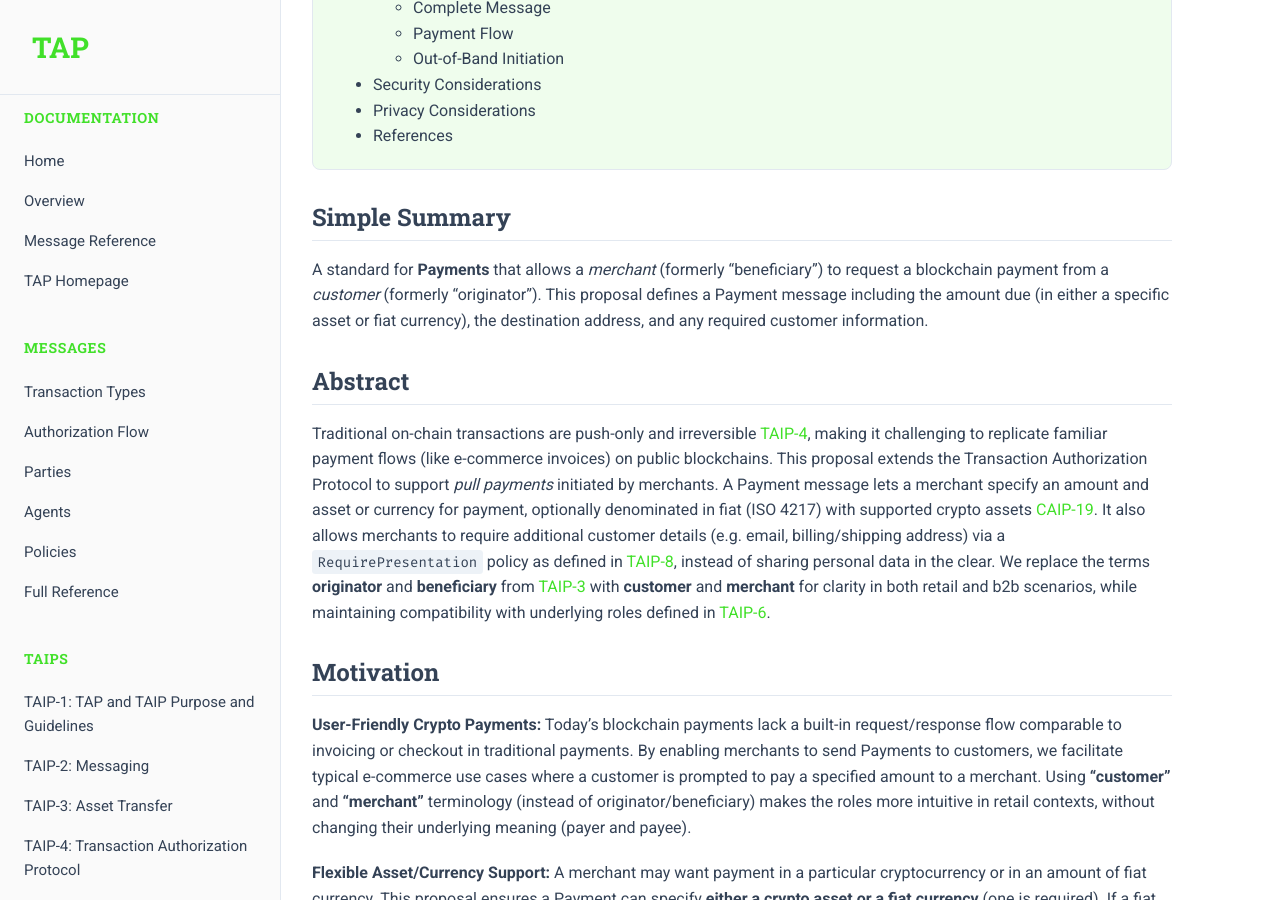
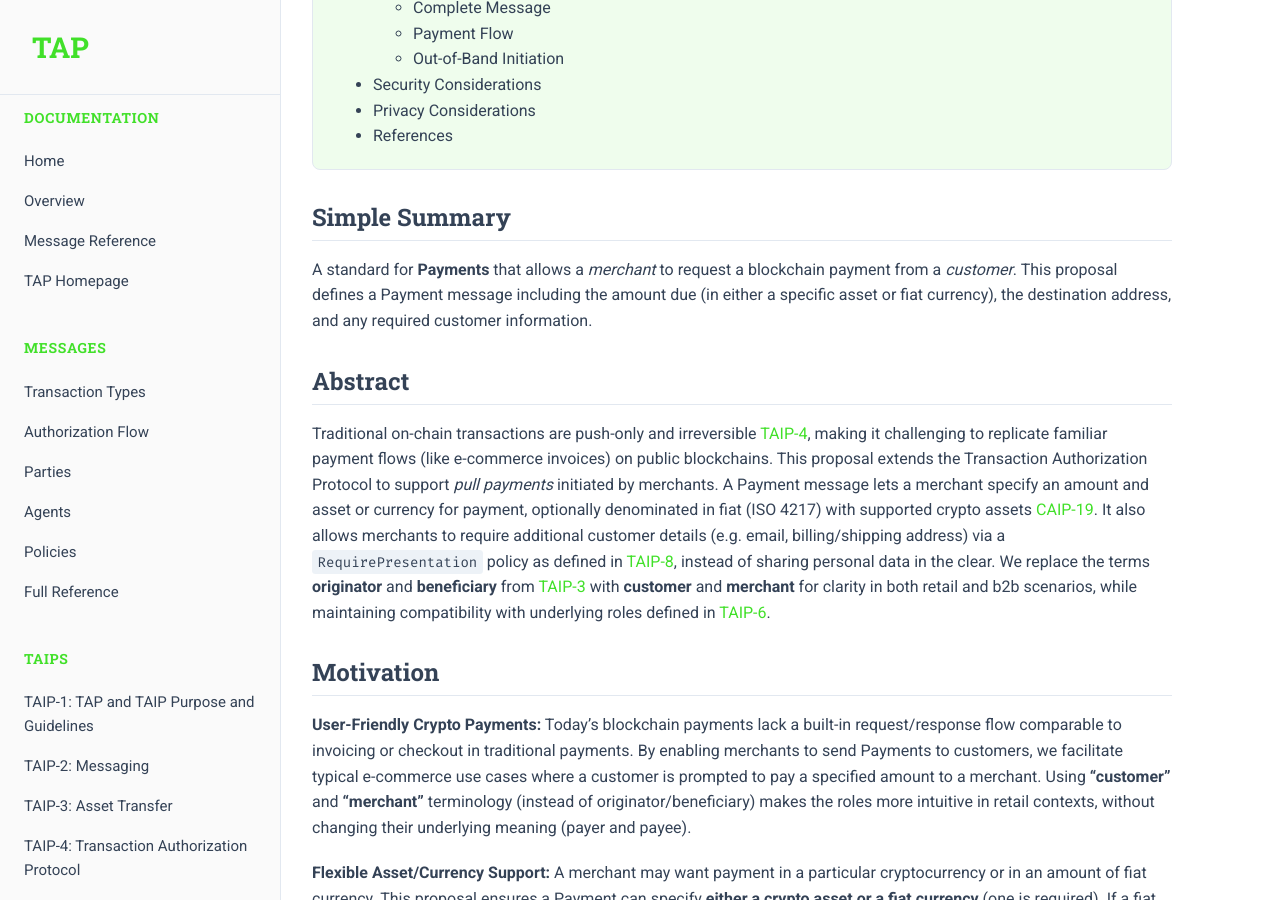
Before and after one commit to TransactionAuthorizationProtocol/TAIPs, a Jekyll site: the page built from TAIPs/taip-14.md, in a window 1280 px wide and 900 px high, scrolled down 504 px. Built offline with Jekyll 4.4.1, drawn with Linux system fonts in a browser that asks for light colours.

Commit message:
language tweak

```diff
--- a/TAIPs/taip-14.md
+++ b/TAIPs/taip-14.md
@@ -11,7 +11,7 @@ requires: 2, 3, 4, 6, 7, 8, 9
 
 ## Simple Summary
 
-A standard for **Payments** that allows a *merchant* (formerly "beneficiary") to request a blockchain payment from a *customer* (formerly "originator"). This proposal defines a Payment message including the amount due (in either a specific asset or fiat currency), the destination address, and any required customer information.
+A standard for **Payments** that allows a *merchant* to request a blockchain payment from a *customer*. This proposal defines a Payment message including the amount due (in either a specific asset or fiat currency), the destination address, and any required customer information.
 
 ## Abstract
 
```
